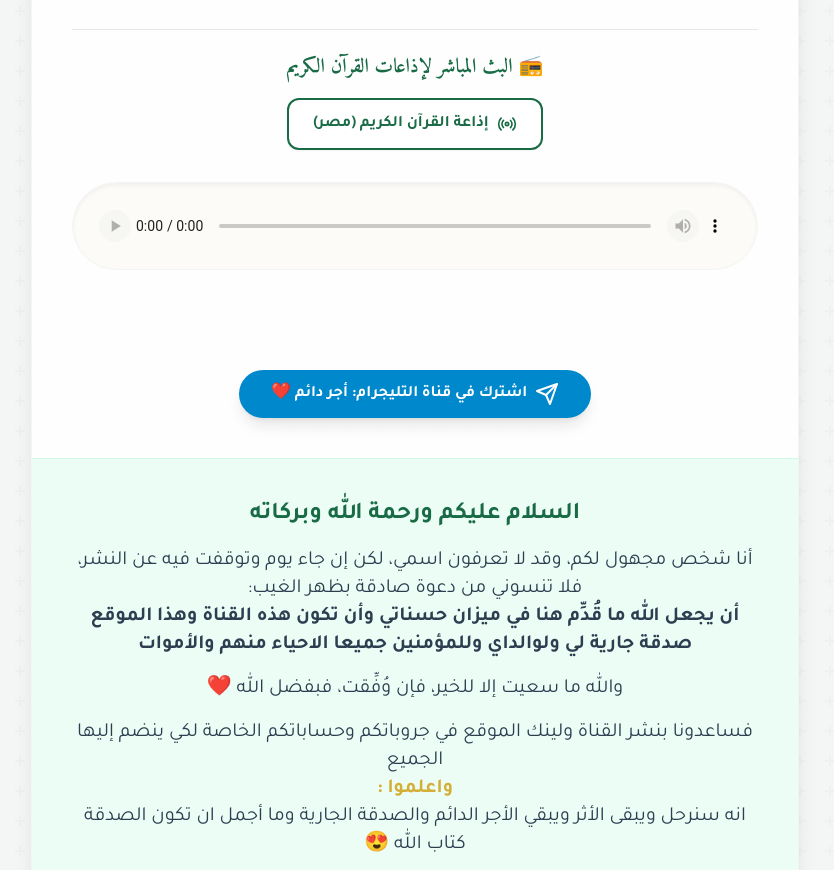
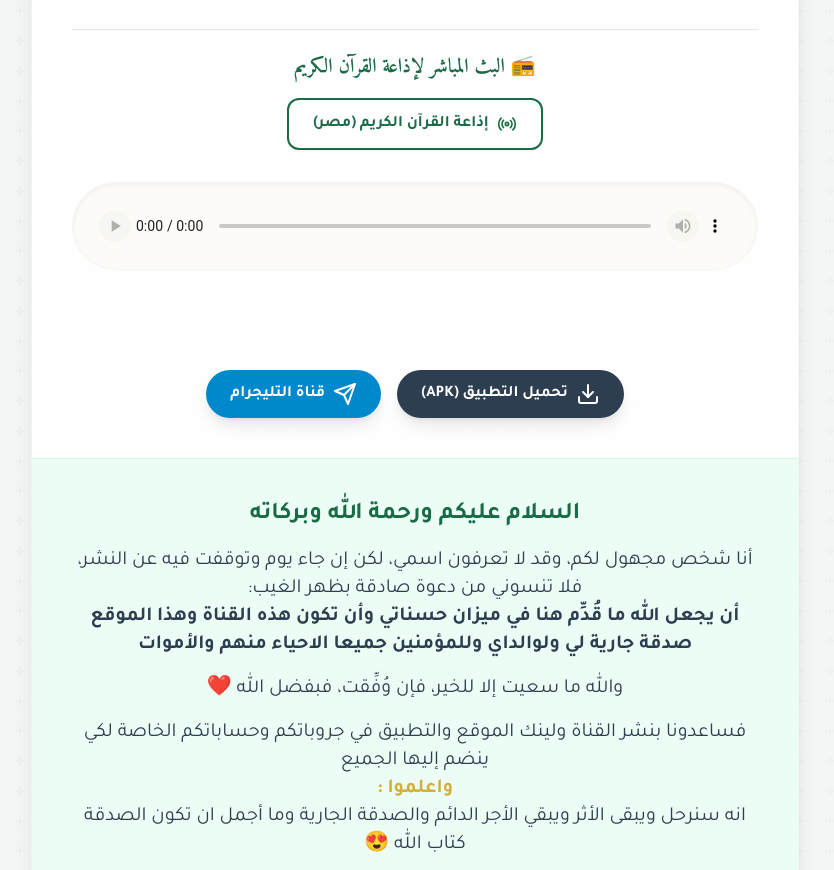
Before and after one commit to same79520/Quraan_9520, a plain HTML site: page index.html in a window 1280 px wide. Shown: the part 714-1584 px from the top of the page, without its empty margins (225-1059 px from the left). Drawn offline with nearby package versions, Linux system fonts and the light colour scheme; no server answers.

Commit message:
Update index 4.html

```diff
--- a/index.html
+++ b/index.html
@@ -88,7 +88,7 @@
                 <!-- منطقة اختيار القارئ والرواية والسورة -->
                 <div class="space-y-6">
 
-                    <!-- 1. البحث عن القارئ (تم تحديثه ليكون قائمة منسدلة مخصصة) -->
+                    <!-- 1. البحث عن القارئ -->
                     <div class="relative">
                         <label for="reciterSearch" class="block text-gray-700 font-bold mb-2 text-lg">ابحث عن القارئ:</label>
                         <input type="text" id="reciterSearch" autocomplete="off" placeholder="اكتب اسم القارئ هنا للبحث..." class="w-full border border-gray-300 rounded-xl px-4 py-3 bg-white text-gray-700 text-lg focus:outline-none focus:ring-2 focus:ring-islamic-green focus:border-transparent transition">
@@ -115,8 +115,8 @@
 
                 <!-- قسم البث المباشر للإذاعات -->
                 <div class="mt-8 mb-8 pt-6 border-t border-gray-200">
-                    <h3 class="text-xl font-bold text-islamic-green mb-4 font-amiri text-center">📻 البث المباشر لإذاعات القرآن الكريم</h3>
-                    <div class="flex flex-col sm:flex-row gap-4 justify-center">
+                    <h3 class="text-xl font-bold text-islamic-green mb-4 font-amiri text-center">📻 البث المباشر لإذاعة القرآن الكريم</h3>
+                    <div class="flex justify-center">
                         <button id="egyptRadioBtn" type="button" class="flex items-center justify-center gap-2 bg-white border-2 border-islamic-green text-islamic-green hover:bg-islamic-green hover:text-white font-bold py-3 px-6 rounded-xl shadow-sm transition-all duration-300">
                             <svg xmlns="http://www.w3.org/2000/svg" width="20" height="20" viewBox="0 0 24 24" fill="none" stroke="currentColor" stroke-width="2" stroke-linecap="round" stroke-linejoin="round"><circle cx="12" cy="12" r="2"></circle><path d="M16.24 7.76a6 6 0 0 1 0 8.49m-8.48-.01a6 6 0 0 1 0-8.49m11.31-2.82a10 10 0 0 1 0 14.14m-14.14 0a10 10 0 0 1 0-14.14"></path></svg>
                             إذاعة القرآن الكريم (مصر)
@@ -133,7 +133,7 @@
 
                 <div id="statusMessage" class="text-center mt-3 text-islamic-green font-bold min-h-[1.5rem]"></div>
 
-                <!-- أزرار التحميل (تم تحويلها لـ Buttons لتعمل بتقنية Fetch) -->
+                <!-- أزرار التحميل المباشر للسور -->
                 <div class="mt-6 flex flex-col sm:flex-row gap-4 justify-center">
                     <button id="downloadSurahBtn" type="button" class="hidden items-center justify-center gap-2 bg-islamic-green hover:bg-green-700 text-white font-bold py-3 px-6 rounded-xl shadow-md transition-transform transform hover:scale-105 disabled:opacity-50 disabled:cursor-not-allowed">
                         <svg xmlns="http://www.w3.org/2000/svg" width="20" height="20" viewBox="0 0 24 24" fill="none" stroke="currentColor" stroke-width="2" stroke-linecap="round" stroke-linejoin="round"><path d="M21 15v4a2 2 0 0 1-2 2H5a2 2 0 0 1-2-2v-4"></path><polyline points="7 10 12 15 17 10"></polyline><line x1="12" y1="15" x2="12" y2="3"></line></svg>
@@ -146,10 +146,16 @@
                     </button>
                 </div>
 
-                <div class="mt-10 text-center">
-                    <a href="https://t.me/Quraan_9520" target="_blank" rel="noopener noreferrer" class="inline-flex items-center justify-center gap-2 bg-[#0088cc] hover:bg-[#0077b5] text-white font-bold py-3 px-8 rounded-full shadow-lg transition-transform transform hover:scale-105">
+                <!-- أزرار تحميل التطبيق والتليجرام -->
+                <div class="mt-10 flex flex-col sm:flex-row gap-4 justify-center items-center">
+                    <a href="https://drive.google.com/uc?export=download&id=1RzQhfKdbOsJEPOl8-zpxevjh2Jq4vRQy" class="inline-flex items-center justify-center gap-2 bg-islamic-dark hover:bg-gray-800 text-white font-bold py-3 px-6 rounded-full shadow-lg transition-transform transform hover:scale-105 w-full sm:w-auto">
+                        <svg xmlns="http://www.w3.org/2000/svg" width="24" height="24" viewBox="0 0 24 24" fill="none" stroke="currentColor" stroke-width="2" stroke-linecap="round" stroke-linejoin="round"><path d="M21 15v4a2 2 0 0 1-2 2H5a2 2 0 0 1-2-2v-4"></path><polyline points="7 10 12 15 17 10"></polyline><line x1="12" y1="15" x2="12" y2="3"></line></svg>
+                        تحميل التطبيق (APK)
+                    </a>
+
+                    <a href="https://t.me/Quraan_9520" target="_blank" rel="noopener noreferrer" class="inline-flex items-center justify-center gap-2 bg-[#0088cc] hover:bg-[#0077b5] text-white font-bold py-3 px-6 rounded-full shadow-lg transition-transform transform hover:scale-105 w-full sm:w-auto">
                         <svg xmlns="http://www.w3.org/2000/svg" width="24" height="24" viewBox="0 0 24 24" fill="none" stroke="currentColor" stroke-width="2" stroke-linecap="round" stroke-linejoin="round"><line x1="22" y1="2" x2="11" y2="13"></line><polygon points="22 2 15 22 11 13 2 9 22 2"></polygon></svg>
-                        اشترك في قناة التليجرام: أجر دائم ❤️
+                        قناة التليجرام
                     </a>
                 </div>
             </div>
@@ -161,7 +167,7 @@
                     <p>أنا شخص مجهول لكم، وقد لا تعرفون اسمي، لكن إن جاء يوم وتوقفت فيه عن النشر، فلا تنسوني من دعوة صادقة بظهر الغيب: <br>
                     <span class="font-bold">أن يجعل الله ما قُدِّم هنا في ميزان حسناتي وأن تكون هذه القناة وهذا الموقع صدقة جارية لي ولوالداي وللمؤمنين جميعا الاحياء منهم والأموات</span></p>
                     <p>والله ما سعيت إلا للخير، فإن وُفِّقت، فبفضل الله ❤️</p>
-                    <p>فساعدونا بنشر القناة ولينك الموقع في جروباتكم وحساباتكم الخاصة لكي ينضم إليها الجميع <br>
+                    <p>فساعدونا بنشر القناة ولينك الموقع والتطبيق في جروباتكم وحساباتكم الخاصة لكي ينضم إليها الجميع <br>
                     <span class="text-islamic-gold font-bold">واعلموا :</span><br>
                     انه سنرحل ويبقى الأثر ويبقي الأجر الدائم والصدقة الجارية وما أجمل ان تكون الصدقة كتاب الله 😍</p>
                     <p>بارك اللَّه فيكم وجعلها في ميزان حسناتكم وفي ميزان حسنات من يسمع او يشارك ما في القناة او الموقع ❤️</p>
@@ -179,7 +185,6 @@
         <p>صدقة جارية ❤️ | أجر دائم</p>
     </footer>
 
-    <!-- برمجة الموقع لدمج القراء، الروايات، البحث المخصص، والتحميل المباشر -->
     <script>
         const reciterSearch = document.getElementById('reciterSearch');
         const customDropdown = document.getElementById('customDropdown');
@@ -217,7 +222,6 @@
             }
         }
 
-        // --- دوال القائمة المنسدلة المخصصة ---
         function renderDropdown(list) {
             customDropdown.innerHTML = '';
             if (list.length === 0) {
@@ -255,7 +259,6 @@
             }
         });
 
-        // عند اختيار قارئ من القائمة
         function selectReciter(reciter) {
             reciterSearch.value = reciter.name;
             currentReciter = reciter;
@@ -292,7 +295,6 @@
             }
         }
 
-        // عند اختيار الرواية
         moshafSelect.addEventListener('change', function(e) {
             const moshafIndex = e.target.value;
 
@@ -332,7 +334,6 @@
             surahSelect.classList.add('bg-white');
         });
 
-        // عند اختيار السورة
         surahSelect.addEventListener('change', function(e) {
             currentAudioUrl = e.target.value;
             if (currentAudioUrl) {
@@ -362,7 +363,6 @@
             }
         });
 
-        // --- دالة التحميل المباشر المخفية (Fetch & Blob) ---
         async function fetchAndDownload(url, filename) {
             try {
                 const response = await fetch(url);
@@ -384,7 +384,6 @@
             }
         }
 
-        // زر تحميل السورة الواحدة
         downloadSurahBtn.addEventListener('click', async function() {
             if (!currentAudioUrl || !currentSurahNum) return;
 
@@ -404,7 +403,6 @@
             downloadSurahBtn.disabled = false;
         });
 
-        // زر تحميل المصحف كاملاً
         downloadFullBtn.addEventListener('click', async function() {
             if (!selectedMoshafData) return;
 
@@ -433,7 +431,6 @@
             downloadSurahBtn.disabled = false;
         });
 
-        // --- برمجة الإذاعات المباشرة ---
         function playRadioStream(url, radioName) {
             statusMessage.textContent = "جاري الاتصال بالبث المباشر...";
             audioPlayer.src = url;
@@ -454,7 +451,6 @@
 
         egyptRadioBtn.addEventListener('click', () => playRadioStream(egyptStreamUrl, "إذاعة القرآن الكريم من القاهرة"));
 
-        // تشغيل التهيئة
         init();
     </script>
 </body>
```
